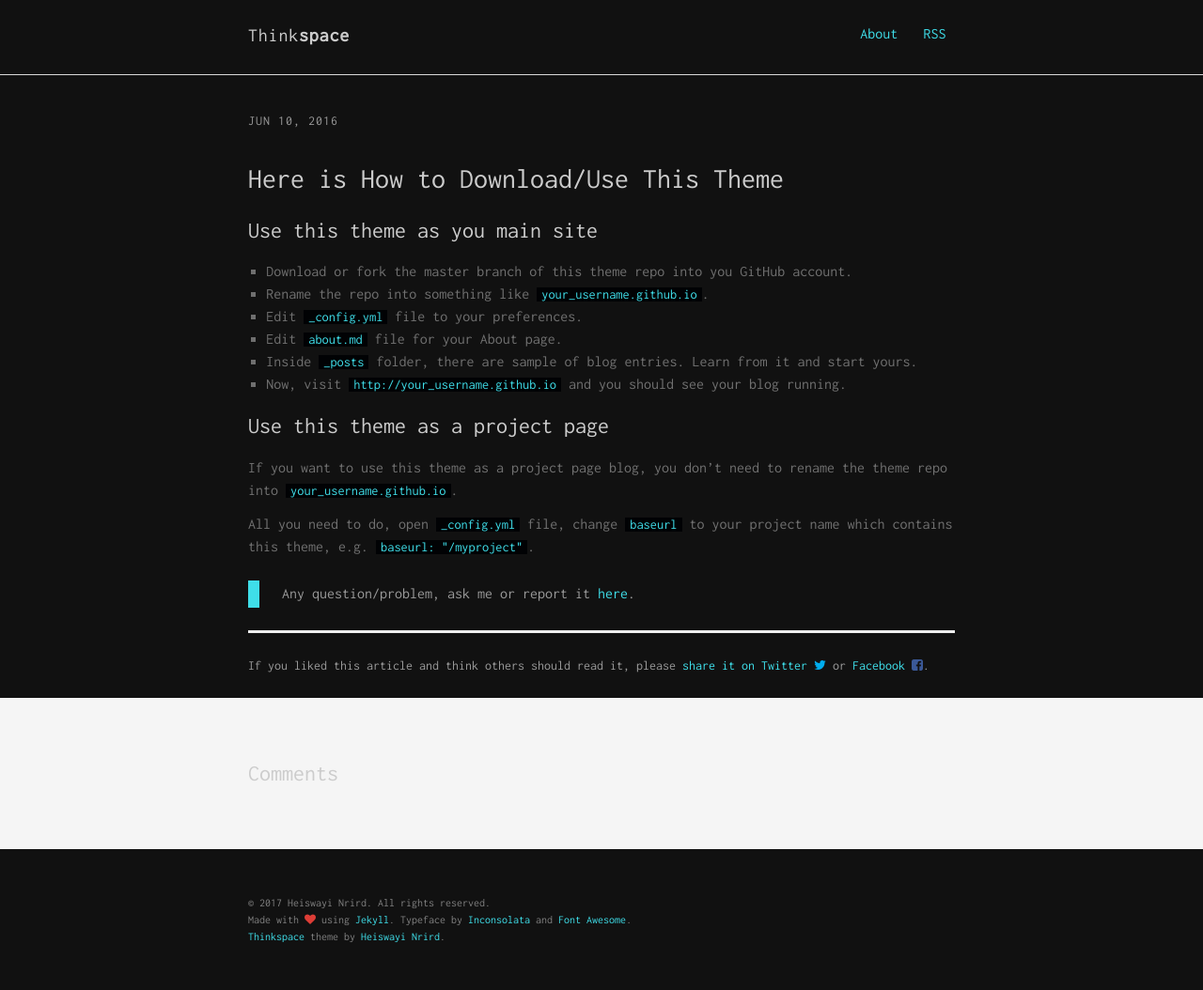
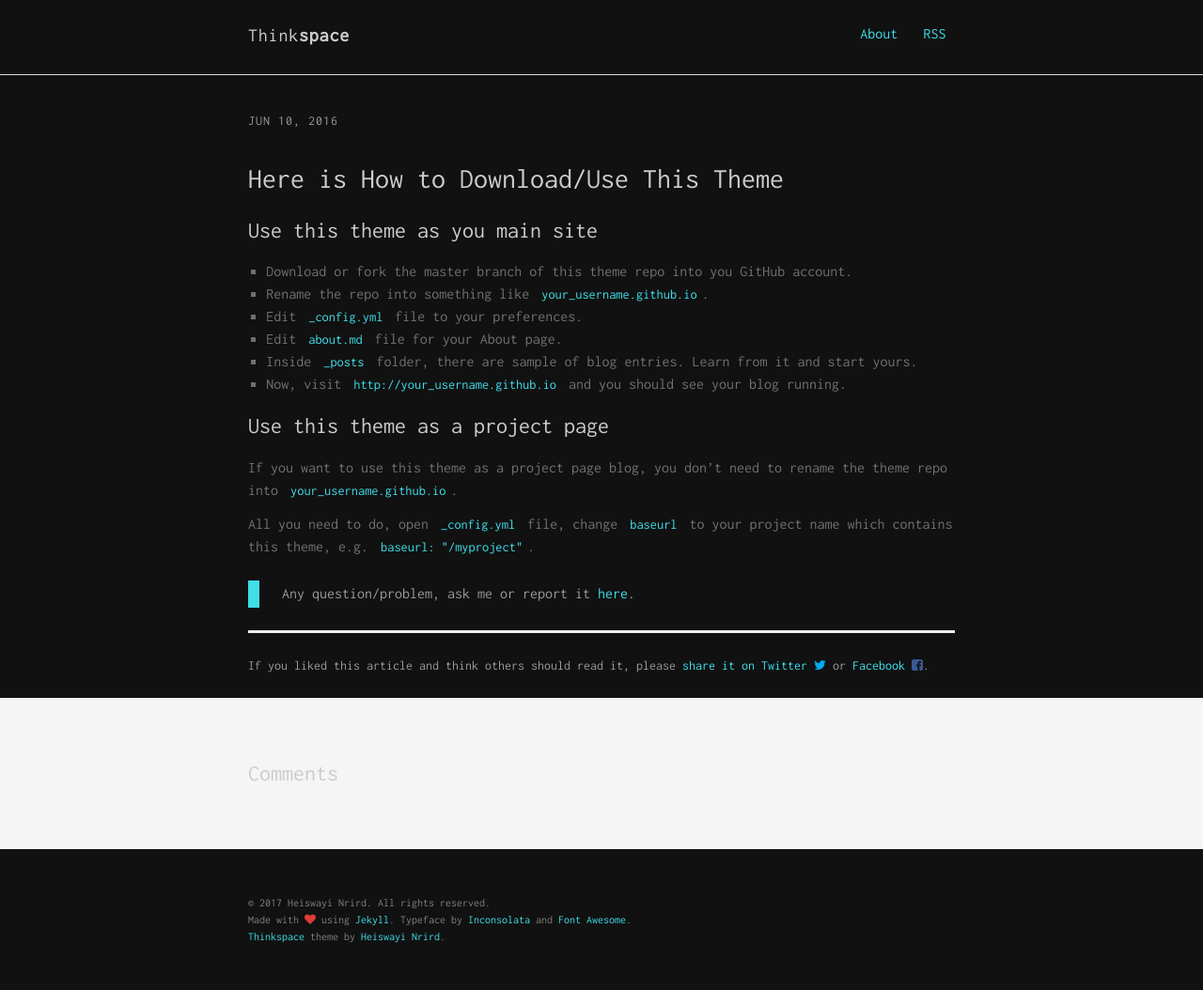
Before and after one commit to user-upworker/thinkspace, a Jekyll site: the page built from _posts/2016-06-10-how-to-download-or-use-this-theme.md, in a window 1280 px wide. Shown: the whole page at 94% size. Built offline with Jekyll 4.4.1, drawn with Linux system fonts in a browser that asks for light colours; comment, search, counter and statistics services are not loaded.

Commit message:
Update _typography.scss

```diff
--- a/assets/scss/base/_typography.scss
+++ b/assets/scss/base/_typography.scss
@@ -98,7 +98,7 @@ code {
   padding: 0 5px;
   //background-color: lighten($light-gray-color, 13%);
   color: $light-blue;
-  background-color: $black;
+  background-color: lighten ($black, 10%);
 }
 
 pre {
```
